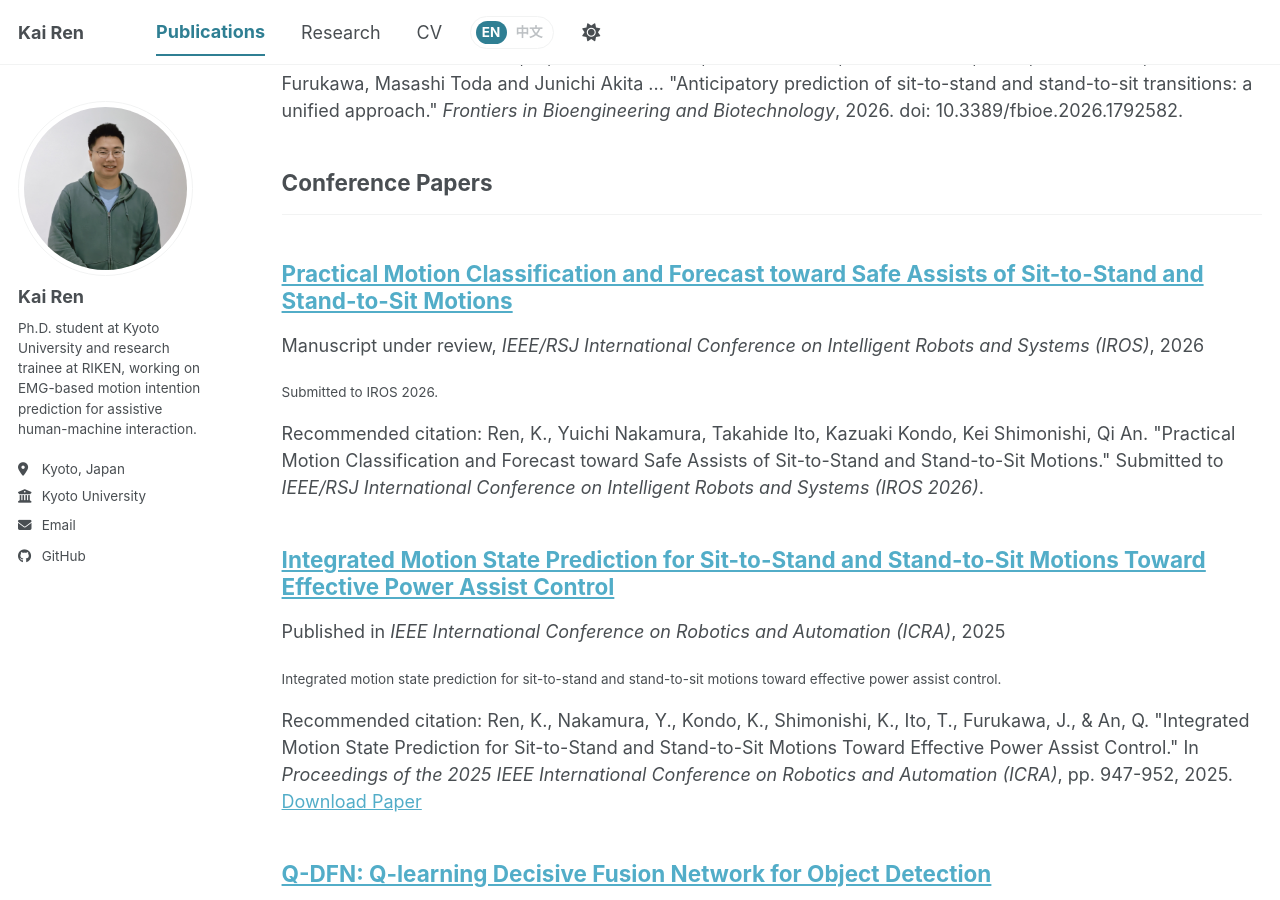
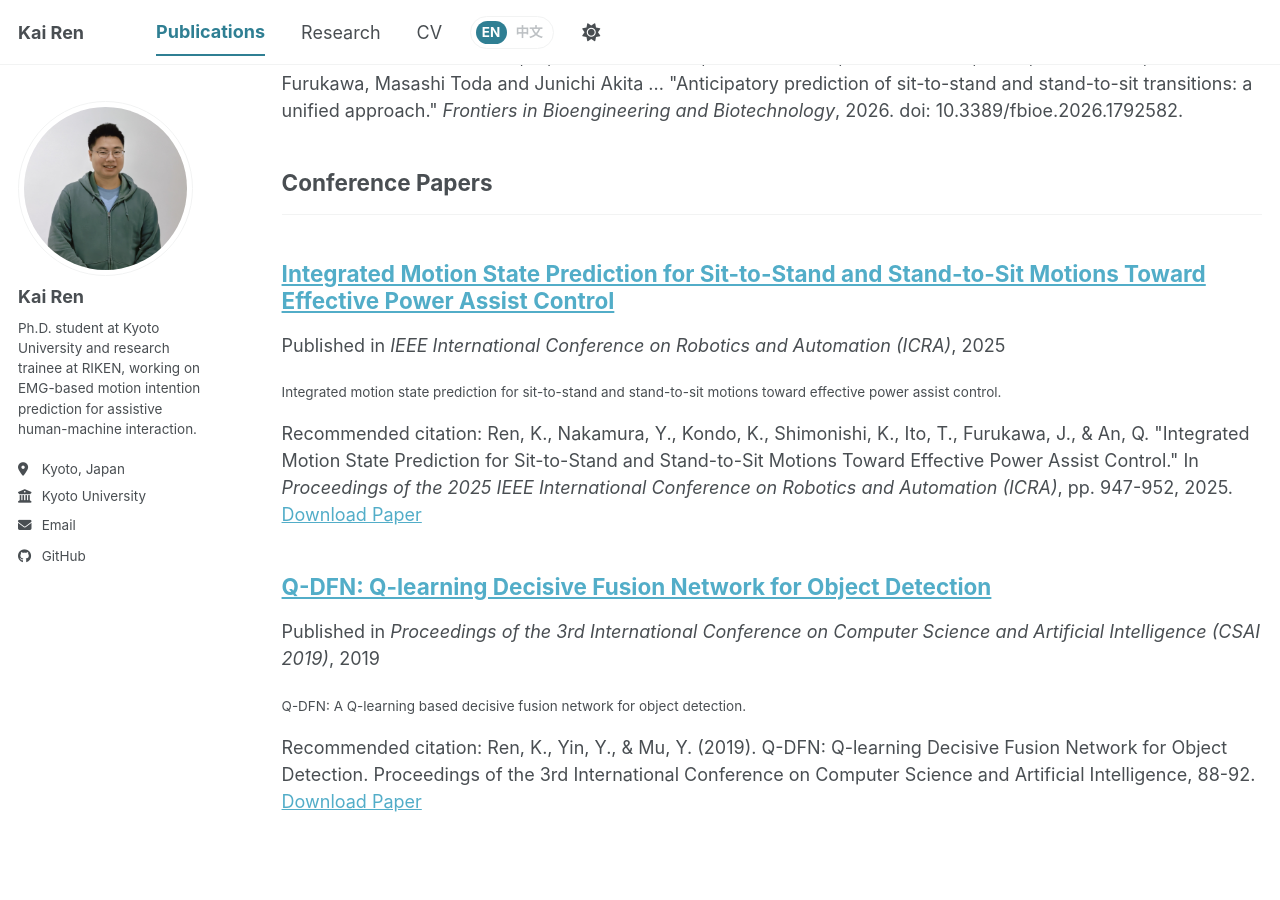
Before and after one commit to adamrek/adamrek.github.io, a Jekyll site: the page built from _pages/publications.html, in a window 1280 px wide and 900 px high, scrolled down 356 px. Built offline with Jekyll 4.4.1, drawn with Linux system fonts in a browser that asks for light colours; a script bundle is joined from its source files by our own code; library files that are not in the unit come from our copies.

Commit message:
Remove withdrawn IROS publication

```diff
--- a/_data/cv.json
+++ b/_data/cv.json
@@ -112,13 +112,6 @@
   "references": [],
   "publications": [
     {
-      "name": "Practical Motion Classification and Forecast toward Safe Assists of Sit-to-Stand and Stand-to-Sit Motions",
-      "publisher": "IEEE/RSJ International Conference on Intelligent Robots and Systems (IROS)",
-      "releaseDate": "2026-01-01",
-      "website": "/publication/2026-iros-practical-motion-classification-and-forecast",
-      "summary": "Under review. A safety-aware framework for practical classification and anticipatory forecasting of sit-to-stand and stand-to-sit motions."
-    },
-    {
       "name": "Anticipatory prediction of sit-to-stand and stand-to-sit transitions: a unified approach",
       "publisher": "Frontiers in Bioengineering and Biotechnology",
       "releaseDate": "2026-01-01",
--- a/_publications/2026-IROS.md
+++ /dev/null
@@ -1,36 +0,0 @@
----
-title: "Practical Motion Classification and Forecast toward Safe Assists of Sit-to-Stand and Stand-to-Sit Motions"
-title_zh: "面向安全辅助的坐站与站坐动作实用分类和预测"
-collection: publications
-permalink: /publication/2026-iros-practical-motion-classification-and-forecast
-excerpt: "Submitted to IROS 2026."
-excerpt_zh: "已投稿至 IROS 2026。"
-date: 2026-01-01
-venue: "IEEE/RSJ International Conference on Intelligent Robots and Systems (IROS)"
-venue_zh: "IEEE/RSJ 智能机器人与系统国际会议（IROS）"
-status: "Manuscript under review"
-status_zh: "稿件审稿中"
-citation: 'Ren, K., Yuichi Nakamura, Takahide Ito, Kazuaki Kondo, Kei Shimonishi, Qi An. "Practical Motion Classification and Forecast toward Safe Assists of Sit-to-Stand and Stand-to-Sit Motions." Submitted to <i>IEEE/RSJ International Conference on Intelligent Robots and Systems (IROS 2026)</i>.'
-citation_zh: 'Ren, K., Yuichi Nakamura, Takahide Ito, Kazuaki Kondo, Kei Shimonishi, Qi An. "Practical Motion Classification and Forecast toward Safe Assists of Sit-to-Stand and Stand-to-Sit Motions." Submitted to <i>IEEE/RSJ International Conference on Intelligent Robots and Systems (IROS 2026)</i>.'
-category: conferences
----
-
-<div data-lang-block="en" markdown="1">
-
-**Authors:** **Kai Ren**, Yuichi Nakamura, Takahide Ito, Kazuaki Kondo, Kei Shimonishi, Qi An
-
-**Status:** Manuscript under review.
-
-This manuscript presents a practical framework for motion classification and forecasting toward safer assistive support in sit-to-stand and stand-to-sit motions. The work aims to improve the reliability and safety of assistive systems through real-time motion understanding and prediction.
-
-</div>
-
-<div data-lang-block="zh" markdown="1">
-
-**作者：** **Kai Ren**, Yuichi Nakamura, Takahide Ito, Kazuaki Kondo, Kei Shimonishi, Qi An
-
-**状态：** 稿件审稿中。
-
-该稿件提出了一种实用的动作分类与预测框架，面向坐站和站坐动作中的安全辅助支持。该研究通过实时运动理解与预测，提高辅助系统的可靠性与安全性。
-
-</div>
```
Also changed, not shown: _pages/about.md (+0 -10 lines), _research/2021-riken-emg-hci.md (+0 -2 lines).
